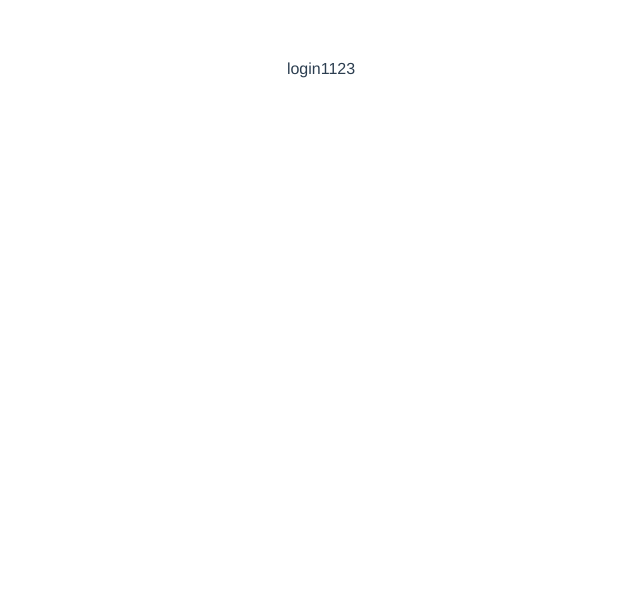
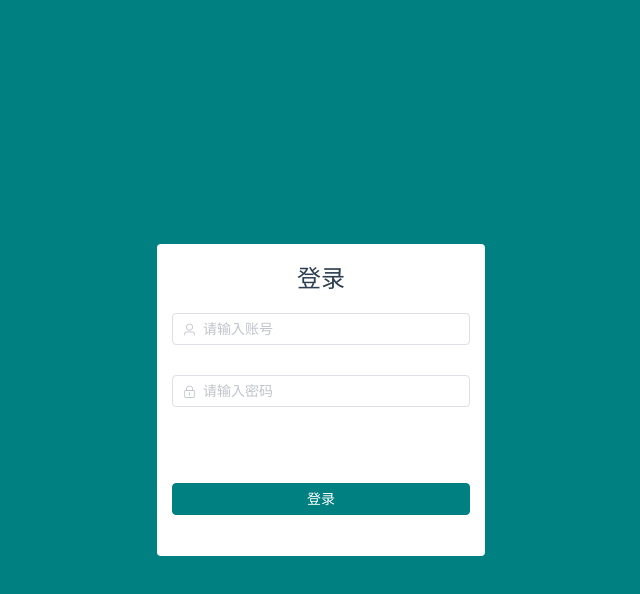
Before and after one commit to lijiahao8898/vue-cli-template, a Vue app: page /#/ in a window 1280 px wide. Shown: the top 594 px of the page, without its empty margins (319-959 px from the left). Built offline with nearby package versions, Linux system fonts and the light colour scheme.

Commit message:
:hammer: update eslint and package :sparkles: add login page :rocket: set the element ui config file

```diff
--- a/src/App.vue
+++ b/src/App.vue
@@ -22,6 +22,5 @@
     -moz-osx-font-smoothing: grayscale;
     text-align: center;
     color: #2c3e50;
-        margin-top: 60px;
   }
 </style>
--- /dev/null
+++ b/src/assets/style/reset.scss
@@ -0,0 +1,82 @@
+html {
+  overflow-x: auto;
+  overflow-y: scroll;
+}
+
+body, dl, dt, dd, ul, ol, li, pre, form, fieldset, input, p, blockquote, th, td {
+  font-weight: 400;
+  margin: 0;
+  padding: 0;
+}
+
+h1, h2, h3, h4, h4, h5 {
+  margin: 0;
+  padding: 0;
+}
+
+body {
+  background-color: #fff;
+  color: #333;
+  font-family: Helvetica, Arial, sans-serif;
+  font-size: 12px;
+  text-align: left;
+}
+
+select {
+  font-size: 12px;
+}
+
+table {
+  border-collapse: collapse;
+}
+
+fieldset, img {
+  border: 0 none;
+}
+
+fieldset {
+  margin: 0;
+  padding: 0;
+}
+
+fieldset p {
+  margin: 0;
+  padding: 0 0 0 8px;
+}
+
+legend {
+  display: none;
+}
+
+address, caption, em, strong, th, i {
+  font-style: normal;
+  font-weight: 400;
+}
+
+table caption {
+  margin-left: -1px;
+}
+
+hr {
+  border-bottom: 1px solid #FFFFFF;
+  border-top: 1px solid #E4E4E4;
+  border-width: 1px 0;
+  clear: both;
+  height: 2px;
+  margin: 5px 0;
+  overflow: hidden;
+}
+
+ol, ul {
+  list-style-image: none;
+  list-style-position: outside;
+  list-style-type: none;
+}
+
+caption, th {
+  text-align: left;
+}
+
+q:before, q:after, blockquote:before, blockquote:after {
+  content: '';
+}
--- a/src/components/HelloWorld.vue
+++ b/src/components/HelloWorld.vue
@@ -36,7 +36,7 @@ export default {
     props: {
       msg: String
     }
-}
+  };
 </script>
 
 <!-- Add "scoped" attribute to limit CSS to this component only -->
@@ -44,14 +44,17 @@ export default {
   h3 {
     margin: 40px 0 0;
   }
+
   ul {
     list-style-type: none;
     padding: 0;
   }
+
   li {
     display: inline-block;
     margin: 0 10px;
   }
+
   a {
     color: #42b983;
   }
--- a/src/element-variables.scss
+++ b/src/element-variables.scss
@@ -4,6 +4,8 @@ found in element-ui/packages/theme-chalk/src/common/var.scss.
 For example, to overwrite the theme color:
 */
 $--color-primary: teal;
+$--input-height: 32px !default;
+$--button-padding-vertical: 8px !default;
 
 /* icon font path, required */
 $--font-path: '~element-ui/lib/theme-chalk/fonts';
--- a/src/main.js
+++ b/src/main.js
@@ -2,6 +2,7 @@ import Vue from 'vue';
 import App from './App.vue';
 import './plugins/element.js';
 import router from './routers';
+import '@/assets/style/reset.scss';
 
 Vue.config.productionTip = false;
 
--- a/src/pages/login/index.vue
+++ b/src/pages/login/index.vue
@@ -1,17 +1,82 @@
 <template>
-    <div>
-        login1123
+  <div class="login" ref="login">
+    <div class="login-form">
+      <div class="login-title">登录</div>
+      <el-form>
+        <el-form-item prop="pass">
+          <el-input
+            type="password"
+            v-model="params.account"
+            prefix-icon="el-icon-user"
+            autocomplete="off"
+            placeholder="请输入账号"
+          ></el-input>
+        </el-form-item>
+        <el-form-item prop="checkPass">
+          <el-input
+            type="password"
+            v-model="params.password"
+            prefix-icon="el-icon-lock"
+            autocomplete="off"
+            placeholder="请输入密码"
+          ></el-input>
+        </el-form-item>
+        <el-form-item>
+          <el-button type="primary" class="login-btn" @click="onSubmit">登录</el-button>
+        </el-form-item>
+      </el-form>
     </div>
+  </div>
 </template>
 
 <script>
-    export default {
-        data () {
-            return {};
+  export default {
+    data () {
+      return {
+        params: {
+          account: '',
+          password: '',
         }
-    };
+      };
+    },
+    created () {
+      this.$nextTick(() => {
+        this.$refs.login.style.height = window.innerHeight + 'px';
+      });
+    },
+    methods: {
+      onSubmit () {
+        console.log(112);
+      },
+    }
+  };
 </script>
 
-<style>
+<style lang="scss" type="text/scss" scoped>
+  .login {
+    background: teal;
+    display: flex;
+    justify-content: center;
+    align-items: center;
 
+    &-title {
+      font-size: 24px;
+      margin-bottom: 15px;
+    }
+
+    &-form {
+      width: 328px;
+      background: #fff;
+      text-align: center;
+      margin: 0 auto;
+      padding: 15px;
+      box-sizing: border-box;
+      border-radius: 4px;
+    }
+
+    &-btn {
+      margin-top: 50px;
+      width: 100%;
+    }
+  }
 </style>
--- a/src/routers/index.js
+++ b/src/routers/index.js
@@ -6,7 +6,7 @@ Vue.use(VueRouter);
 const router = new VueRouter({
   routes: [{
     path: '/',
-        component: () => import ('@/pages/login/index'),
+    component: () => import('@/pages/login/index'),
     name: 'login',
     meta: {
       title: '登录'
```
Also changed, not shown: package.json (+3 -6 lines), src/components/header/index.vue (+5 -7 lines), src/plugins/element.js (+12 -3 lines), vue.config.js (+6 -6 lines), 1 other file (tests, documents, lock files or other folders). Lines whose indentation alone changed are shown as unchanged.
